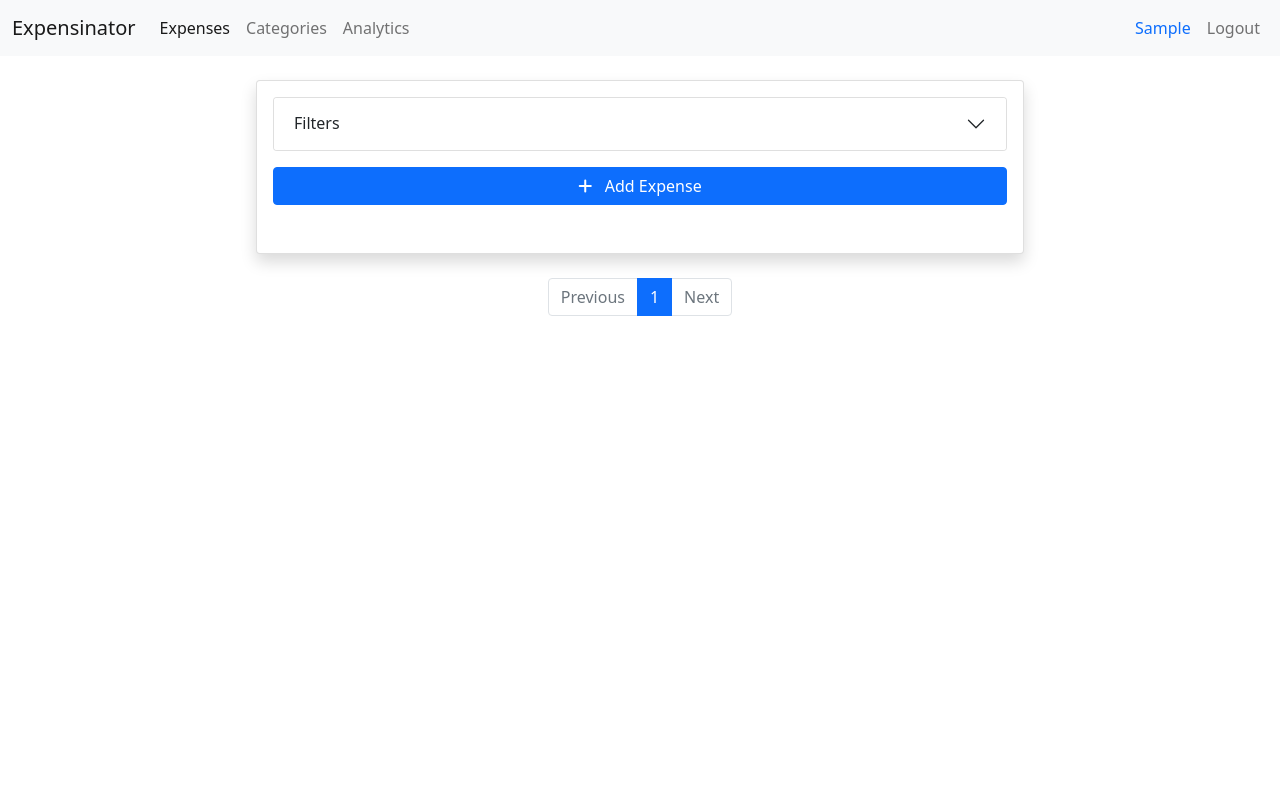
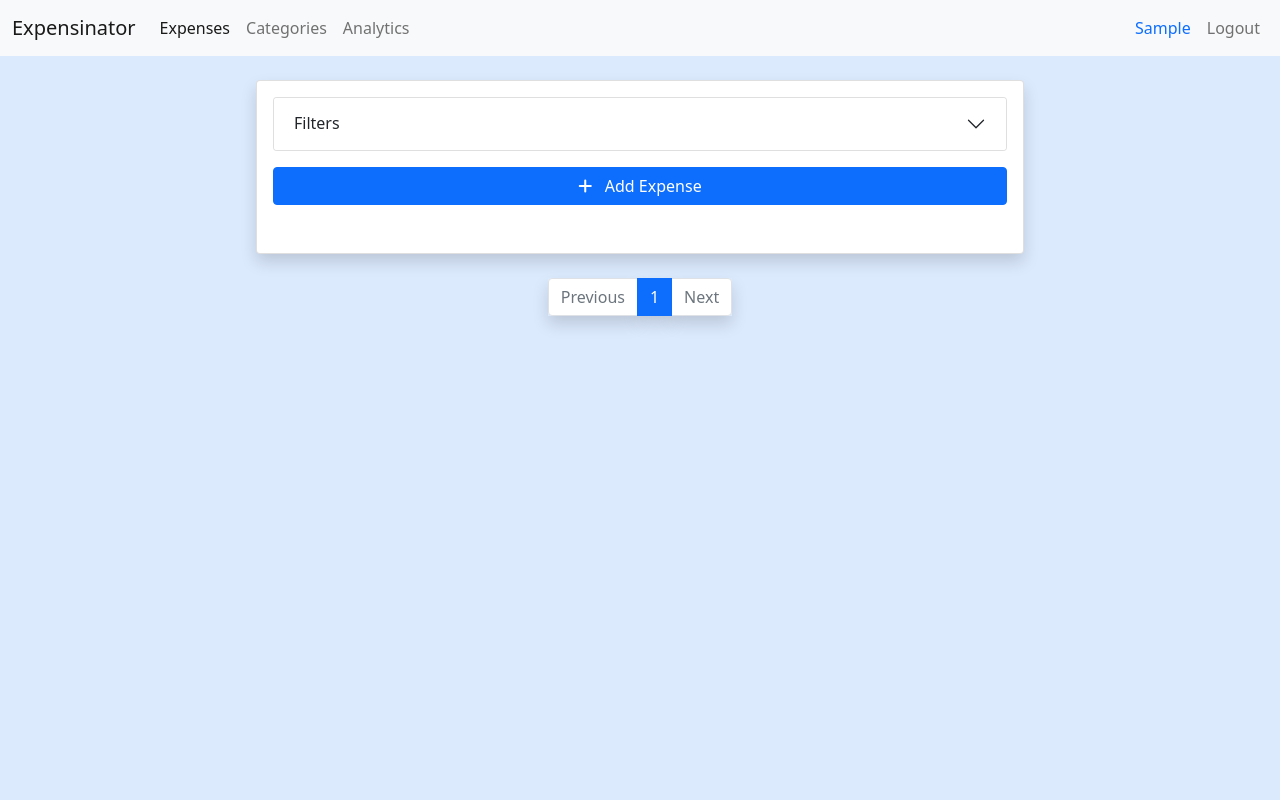
Before and after one commit to sainak/expensinator, a Django app: page /expenses/ in a window 1280 px wide. Run offline with Django 3.2, Linux system fonts and the light colour scheme; the visitor is signed in with stand-in values (Sample User, id 1); data that the repository does not hold is empty; some libraries are stand-ins or nearby versions.

Commit message:
more style fixes

```diff
--- a/web/templates/base_styles.html
+++ b/web/templates/base_styles.html
@@ -28,4 +28,12 @@
   .shadow-anim {
     transition: box-shadow 0.3s ease-in-out;
   }
+
+  body {
+    background-color: #0d6efd24;
+  }
+
+  .pagination li{
+    box-shadow: 0 .5rem 1rem rgba(0,0,0,.15)!important;
+  }
 </style>
--- a/web/templates/expenses/categories_create.html
+++ b/web/templates/expenses/categories_create.html
@@ -3,7 +3,7 @@
 
 {% block content_body %}
 <div class="d-flex justify-content-center align-items-center">
-  <div class="card shadow container-fixed container-fixed-md mt-4">
+  <div class="card shadow container-fixed container-fixed-md mt-0 mt-sm-4">
     <form class="p-3" action="" method="post">
       {% csrf_token %}
       <div class="mb-3">
--- a/web/templates/expenses/categories_list.html
+++ b/web/templates/expenses/categories_list.html
@@ -3,7 +3,7 @@
 
 {% block content_body %}
 <div class="d-flex justify-content-center align-items-center">
-  <div class="card shadow container-fixed container-fixed-md mt-4" style="padding:0;">
+  <div class="card shadow container-fixed container-fixed-md mt-0 mt-sm-4" style="padding:0;">
 
     <div class="d-grid gap-2 m-3">
       <button class="btn btn-primary " onclick="location.href=`{% url 'categories-create' %}`">
--- a/web/templates/expenses/expense_create.html
+++ b/web/templates/expenses/expense_create.html
@@ -3,7 +3,7 @@
 
 {% block content_body %}
 <div class="d-flex justify-content-center align-items-center">
-  <div class="card shadow container-fixed container-fixed-md mt-4">
+  <div class="card shadow container-fixed container-fixed-md mt-0 mt-sm-4">
     <form class="p-3" action="" method="post">
       {% csrf_token %}
       <input type="hidden" name="initial-created_at" value="2021-11-04 13:11:06" id="initial-id_created_at">
--- a/web/templates/expenses/expense_list.html
+++ b/web/templates/expenses/expense_list.html
@@ -2,7 +2,7 @@
 
 {% block content_body %}
 <div class="d-flex justify-content-center align-items-center">
-  <div class="card shadow container-fixed container-fixed-md mt-4" style="padding:0;">
+  <div class="card shadow container-fixed container-fixed-md mt-0 mt-sm-4" style="padding:0;">
 
     <div class="accordion m-3" id="actionAccordion">
       <div class="accordion-item">
--- a/web/templates/nav_paginator.html
+++ b/web/templates/nav_paginator.html
@@ -1,6 +1,5 @@
 <nav class="mt-4">
   <ul class="pagination justify-content-center">
-
     <li class="page-item {{ page_obj.has_previous|yesno:',disabled' }}">
       <a class="page-link" href="{% if page_obj.has_previous %}?page={{ page_obj.previous_page_number }}{% endif %}">Previous</a>
     </li>
```
